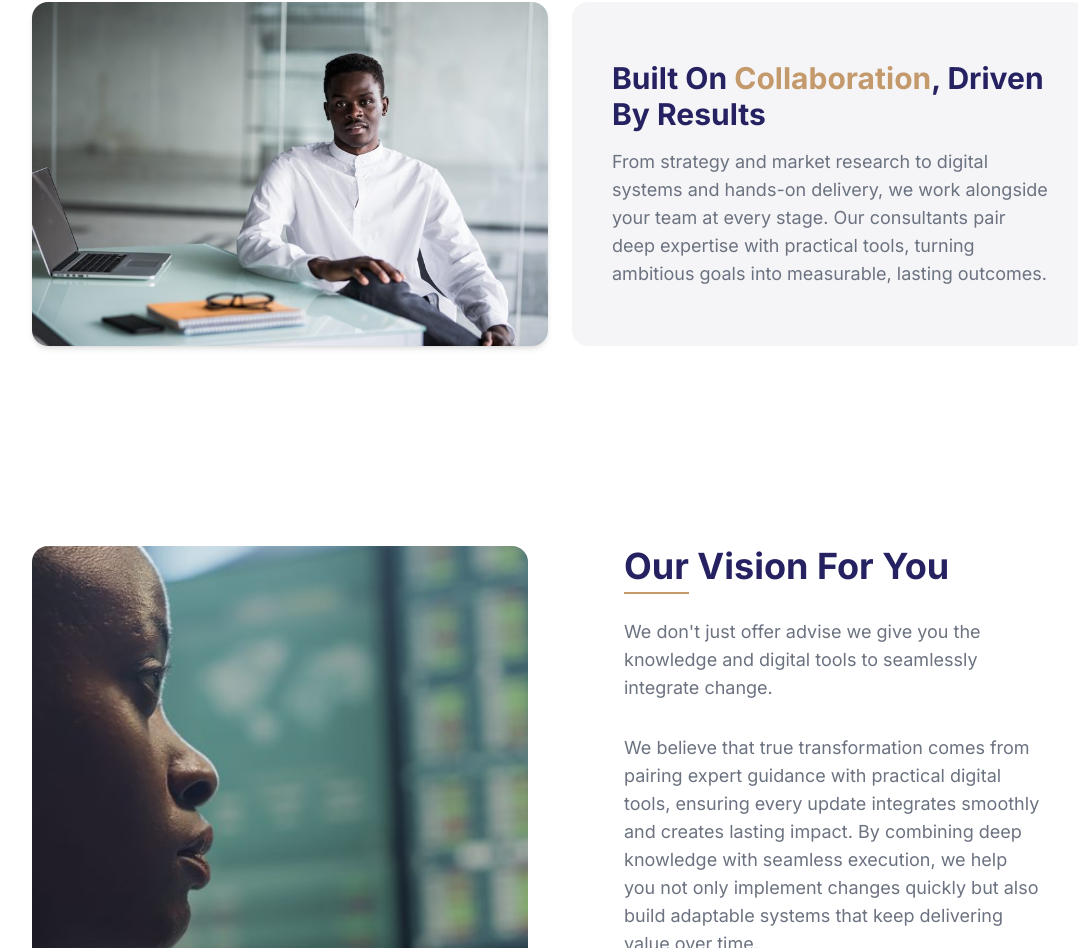
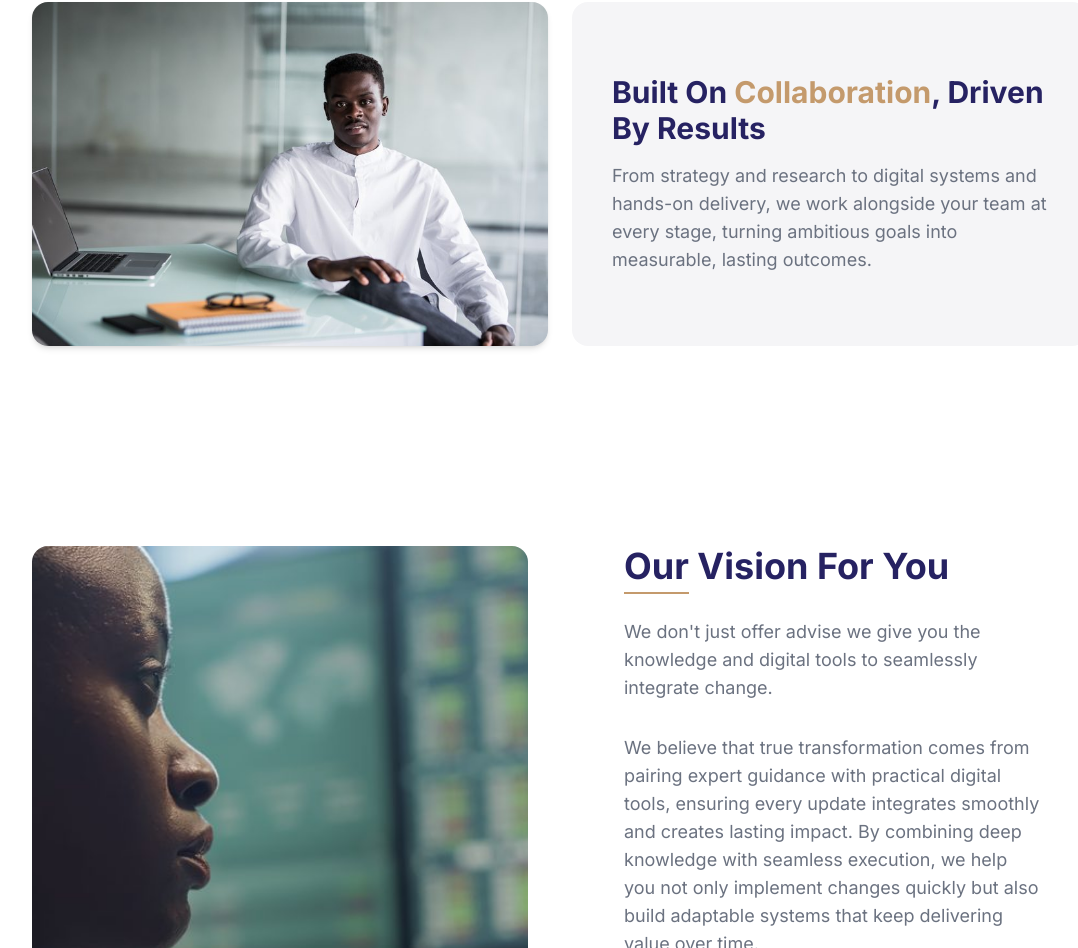
Before and after one commit to King-odysseus/TijhaWebsite, a React (Vite) app: page / in a window 1280 px wide. Shown: the part 1706-2654 px from the top of the page, without its empty margins (80-1158 px from the left). Built offline with nearby package versions, Linux system fonts and the light colour scheme.

Commit message:
content: trim WhoWeAreSection tile copy to match ClientMarquee grid height

```diff
--- a/src/components/home/WhoWeAreSection.jsx
+++ b/src/components/home/WhoWeAreSection.jsx
@@ -70,7 +70,7 @@ function WhoWeAreSection() {
                 Built On <span className="text-bronze">Collaboration</span>, Driven By Results
               </h3>
               <p className="text-brand-body leading-relaxed text-base md:text-lg">
-                From strategy and market research to digital systems and hands-on delivery, we work alongside your team at every stage. Our consultants pair deep expertise with practical tools, turning ambitious goals into measurable, lasting outcomes.
+                From strategy and research to digital systems and hands-on delivery, we work alongside your team at every stage, turning ambitious goals into measurable, lasting outcomes.
               </p>
             </div>
           </div>
```
